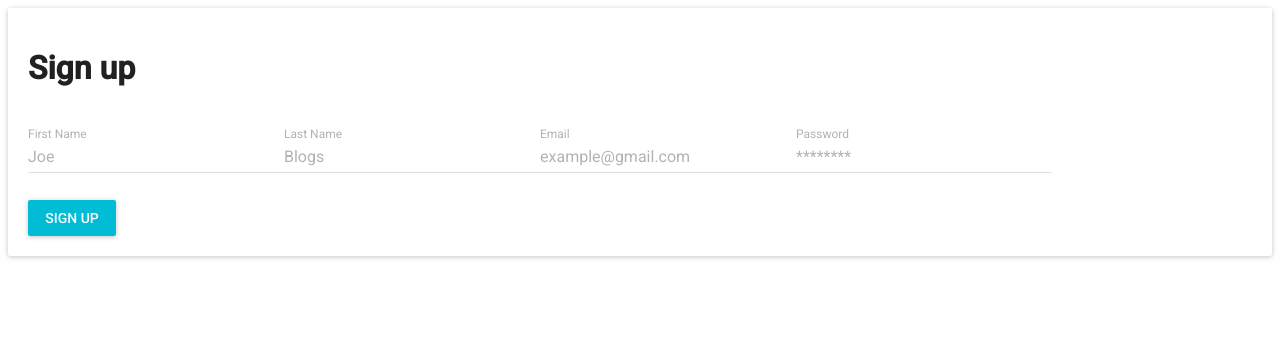
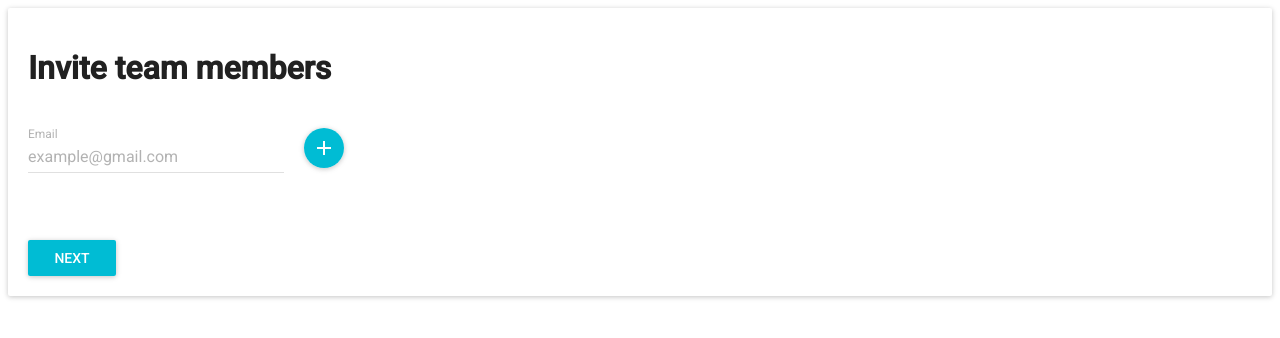
Before and after one commit to iszak/leisurehack, a React app in the folder client/: page / in a window 1280 px wide. Shown: the top 338 px of the page. Built offline with nearby package versions, Linux system fonts and the light colour scheme; what react-tap-event-plugin would draw is missing.

Commit message:
Finished the frontend of the invite player view

```diff
--- a/client/src/App.js
+++ b/client/src/App.js
@@ -9,7 +9,7 @@ export default class App extends Component {
   render() {
     return (
         <MuiThemeProvider>
-            <SignUp />
+            <InviteTeamMembers />
         </MuiThemeProvider>
     );
   }
--- a/client/src/views/invite-team-members.js
+++ b/client/src/views/invite-team-members.js
@@ -9,43 +9,81 @@ import curry from 'lodash/fp/curry';
 import _ from 'lodash';
 
 
-const paperStyle = {
-    padding: 20
+const styles = {
+    paper: {
+        padding: 20
+    },
+    addButton: {
+        marginLeft: 20
+    },
+    chip: {
+        marginRight: 10,
+        marginBottom: 10
+    },
+    wrapper: {
+        display: 'flex',
+        flexWrap: 'wrap',
+        paddingTop: 20,
+        paddingBottom: 20
+    }
 };
 
 export default class InviteTeamMembers extends Component {
-    state = { emails: [] };
+    state = { currentText: '', emails: [] };
 
-    renderChip(data) {
+    addEmail = (event) => {
+        this.setState(previousState => {
+            previousState.emails = _.concat(previousState.emails, previousState.currentText);
+            previousState.currentText = '';
+            return previousState
+        });
+    }
+
+    textChange = curry((name, event, value) => {
+        this.setState(previousState => {
+            previousState[name] = value
+            return previousState
+        });
+    });
+
+    removeEmail = (email) => {
+        this.setState(previousState => {
+            previousState.emails = _.filter(previousState.emails, email);
+            return previousState
+        });
+    }
+
+    renderChip(email) {
         return (
             <Chip
-                key={data.key}
-                onRequestDelete={() => this.handleRequestDelete(data.key)}
-                style={this.styles.chip}
+                key={email}
+                onRequestDelete={() => this.removeEmail(email)}
+                style={styles.chip}
                 >
-                {data.label}
+                {email}
             </Chip>
         );
     }
 
     render() {
         return (
-             <Paper style={paperStyle} zDepth={1}>
+             <Paper style={styles.paper} zDepth={1}>
                 <h1>Invite team members</h1>
                 <TextField
                     hintText='example@gmail.com'
                     floatingLabelText='Email'
                     floatingLabelFixed={true}
                     type='email'
+                    value={this.state.currentText}
+                    onChange={this.textChange('currentText')}
                 />
-                <FloatingActionButton mini={true}>
+                <FloatingActionButton mini={true} style={styles.addButton} zDepth={1} onClick={this.addEmail}>
                     <ContentAdd />
                 </FloatingActionButton>
                 <br />
-                <div>
+                <div style={styles.wrapper}>
                     {this.state.emails.map(this.renderChip, this)}
                 </div>
-                <br />
                 <br />
                 <RaisedButton label="Next" primary={true} />
             </Paper>
```
